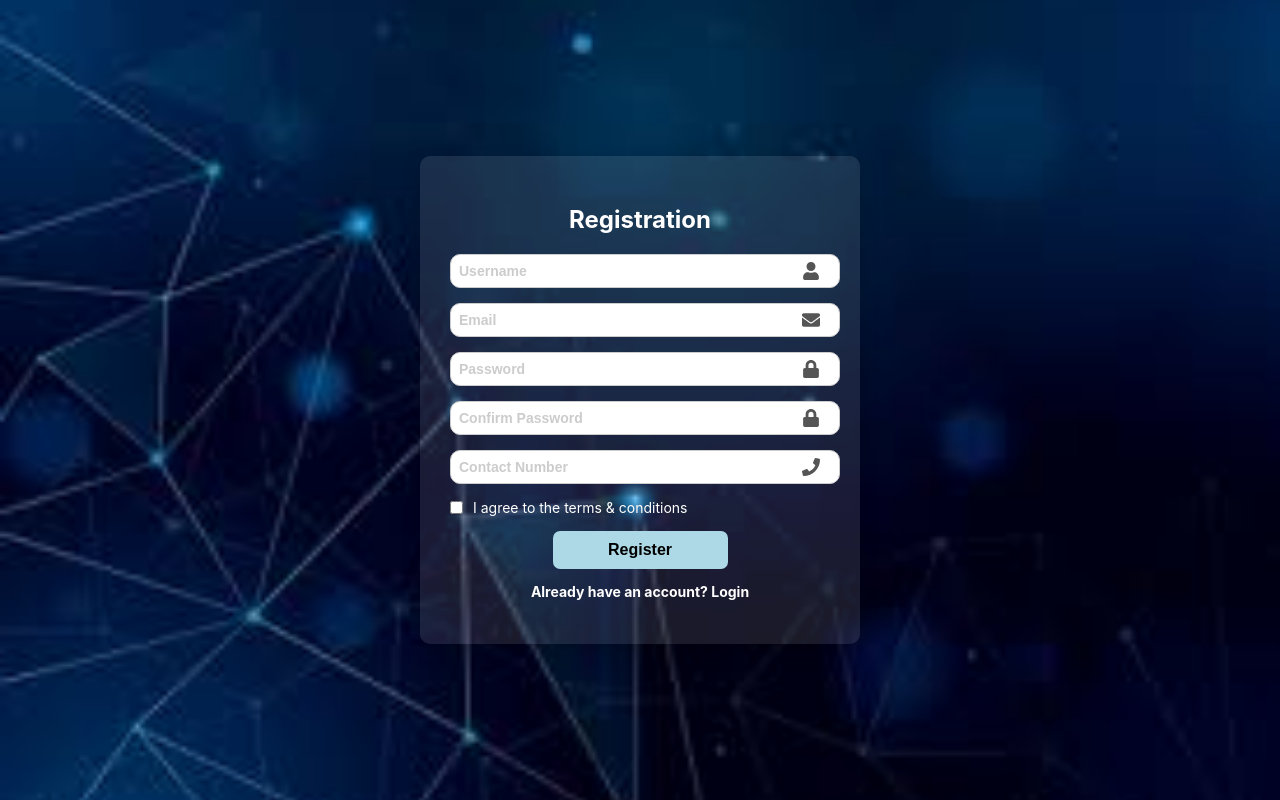
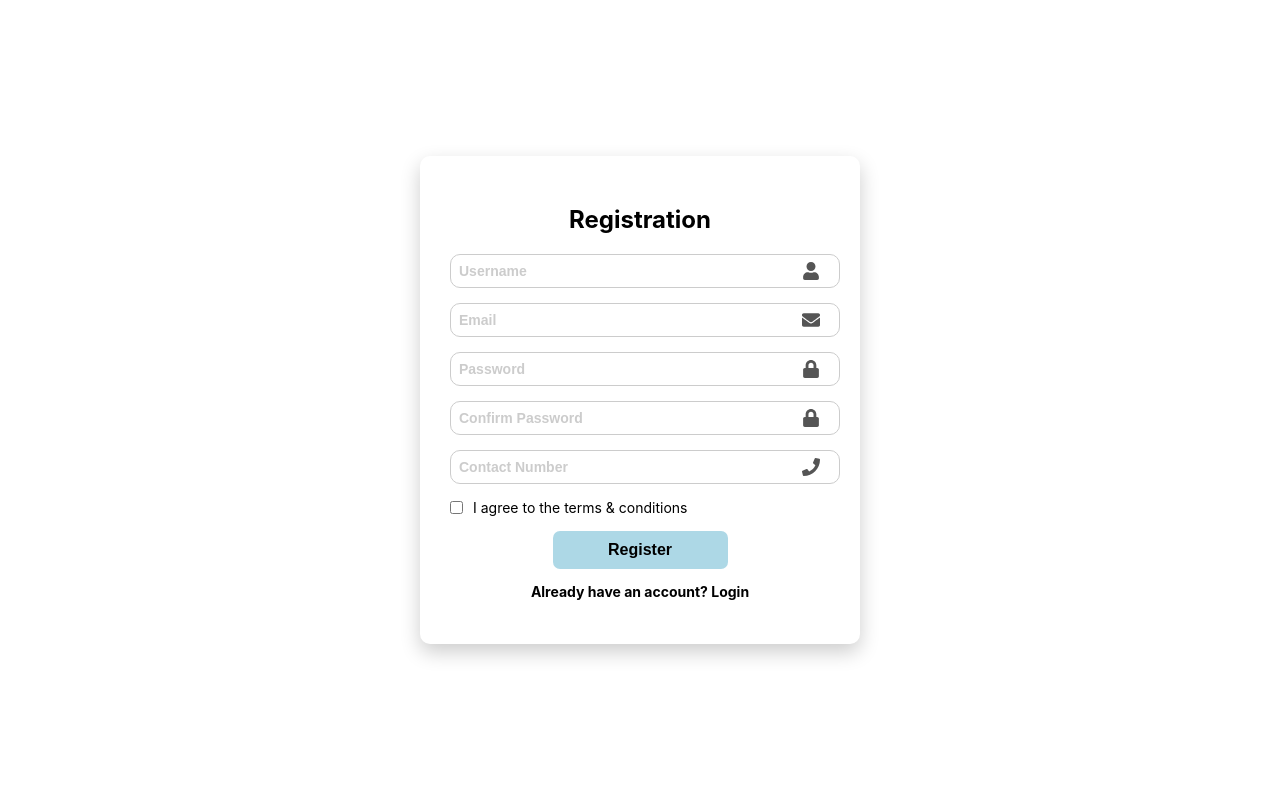
Before and after one commit to SreenivasOrg/employee-tracking-ui, a React (Create React App) app: page / in a window 1280 px wide. Built offline with nearby package versions, Linux system fonts and the light colour scheme.

Commit message:
Update RegisterForm.css

```diff
--- a/src/components/registration/RegisterForm.css
+++ b/src/components/registration/RegisterForm.css
@@ -5,7 +5,7 @@
   display: flex;
   justify-content: center;
   align-items: center;
-  background: url('./bgImage.jpg') no-repeat center center fixed;
+  /* background: url('./bgImage.jpg') no-repeat center center fixed; */
   background-size: cover;
 }
 
@@ -22,7 +22,7 @@ h2 {
   text-align: center;
   font-size: 24px;
   margin-bottom: 20px;
-  color:#fff;
+  color:black;
   font-weight: bold;
 }
 
@@ -78,14 +78,9 @@ h2 {
   display: flex;
   align-items: center;
   gap: 10px;
-  color: #fff;
+  color: black;
   font-size: 14px;
 }
-
-/* .terms input {
-  width: auto;
-  margin: 0;
-} */
 
 .terms input {
   width: auto;
@@ -120,11 +115,11 @@ h2 {
   text-align: center;
   font-size: 14px;
   font-weight: bold;
-  color:white;
+  color:black;
 }
 
 .login-link a {
-  color: white;
+  color: black;
   text-decoration: none;
 }
 
```
